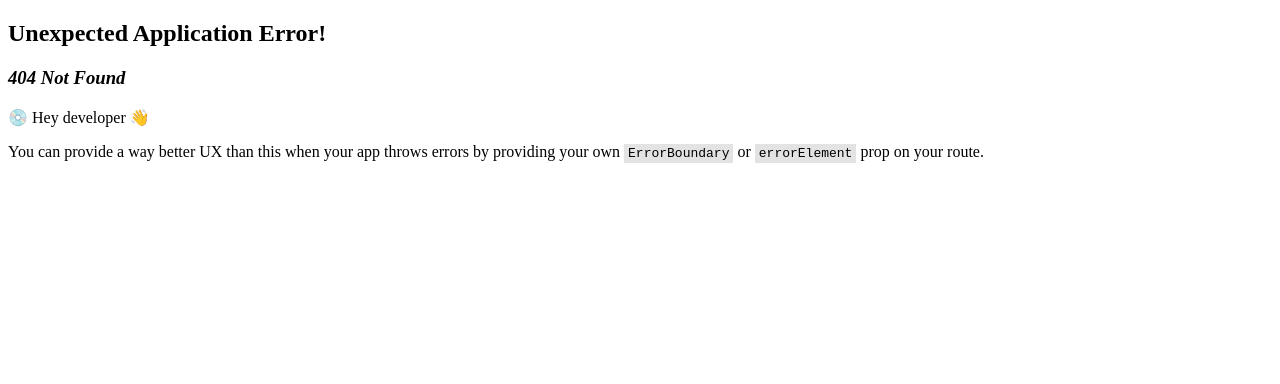
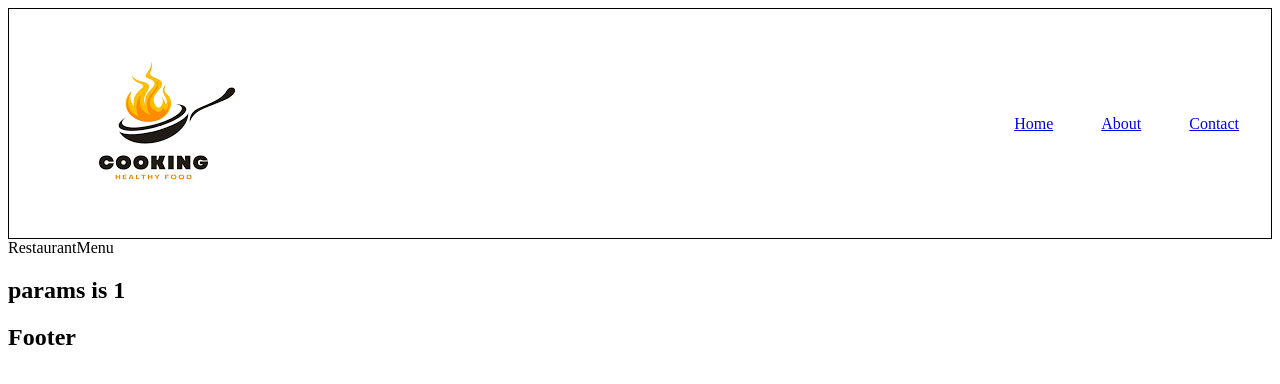
Before and after one commit to junaid-sheikh10/NamasteReact2.0, a React (Vite) app: page /restaurant/1 in a window 1280 px wide. Before the commit this address had no page. Shown: the top 384 px of the page. Built offline with nearby package versions, Linux system fonts and the light colour scheme.

Commit message:
Error Element added

```diff
--- a/src/App.js
+++ b/src/App.js
@@ -7,6 +7,8 @@ import About from './routes/About';
 import Contact from './routes/Contact';
 import Footer from './components/Footer';
 import { Outlet } from 'react-router-dom';
+import RestaurantMenu from './components/RestaurantMenu';
+import Error from './components/Error';
 
 
 
@@ -26,6 +28,7 @@ const appRouter=createBrowserRouter([
     {
         path:"/",
         element:<AppLayout></AppLayout>,
+        errorElement:<Error/>,
         children:[
             {
                 path:"/",
@@ -38,10 +41,14 @@ const appRouter=createBrowserRouter([
             {
                 path:"/contact",
                 element:<Contact></Contact>
+            },
+            {
+                path:"/restaurant/:id",
+                element:<RestaurantMenu/>
             }
         ]
+    }
 
-    },
 
 ])
 
--- a/src/components/Body.js
+++ b/src/components/Body.js
@@ -3,6 +3,7 @@ import { useState,useEffect } from "react";
 import RestaurantCard from "./RestaurantCard";
 import { NETWORK_URL } from "../utils/constant";
 import Shimmer from "./Shimmer";
+import { Link } from "react-router-dom";
 
 const Body=()=>{
 
@@ -61,7 +62,7 @@ const Body=()=>{
 
                { filteredRestaurants.length===0 ?<h1>No results Found</h1> :
                 filteredRestaurants.map((restaurant,index)=>{
-                    return <RestaurantCard  {...restaurant} key={restaurant.info.id}></RestaurantCard>
+                    return <Link to={"restaurant/"+restaurant.info.id}  key={restaurant.info.id} ><RestaurantCard  {...restaurant} ></RestaurantCard> </Link>
                 })
                }
             </div>
--- /dev/null
+++ b/src/components/Error.js
@@ -0,0 +1,13 @@
+import React from 'react'
+import { Link } from 'react-router-dom'
+
+const Error = () => {
+  return (
+    <div>
+        <h2>Some error happened</h2>
+        <button><Link to="/">Home</Link></button>
+    </div>
+  )
+}
+
+export default Error
--- /dev/null
+++ b/src/components/RestaurantMenu.js
@@ -0,0 +1,19 @@
+import React from 'react'
+import { useParams } from 'react-router-dom'
+
+const RestaurantMenu = () => {
+const {id}=useParams();
+
+;
+
+  return (
+    <div>
+        RestaurantMenu
+        <h2>params is {id}</h2>
+
+
+    </div>
+  )
+}
+
+export default RestaurantMenu
```
